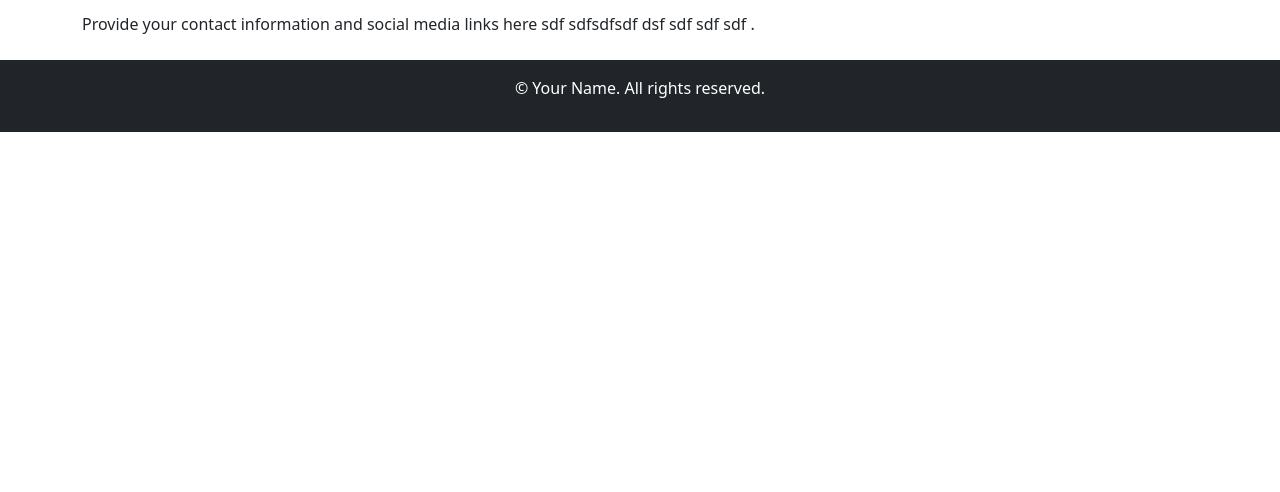
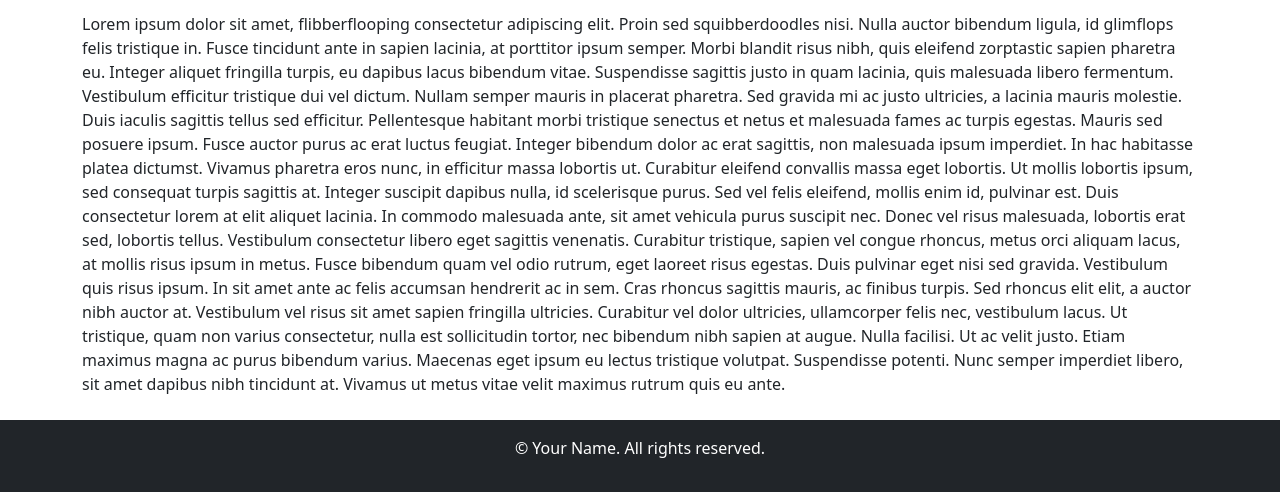
Before and after one commit to sohaibas/sohaibas.github.io, a plain HTML site: page index.html in a window 1280 px wide. Shown: the part 375-867 px from the top of the page. Before the commit the page ends 800 px from the top, so only its background shows below. Drawn offline with nearby package versions, Linux system fonts and the light colour scheme.

Commit message:
Update index.html

```diff
--- a/index.html
+++ b/index.html
@@ -52,8 +52,36 @@
       </section>
       <section id="contact">
         <h2 class="mb-3">Contact</h2>
-        <p>Provide your contact information and social media links here sdf
-          sdfsdfsdf dsf sdf sdf sdf .</p>
+        <p>
+          Lorem ipsum dolor sit amet, flibberflooping consectetur adipiscing elit. Proin sed squibberdoodles nisi.
+          Nulla auctor bibendum ligula, id glimflops felis tristique in. Fusce tincidunt ante in sapien lacinia,
+          at porttitor ipsum semper.
+          Morbi blandit risus nibh, quis eleifend zorptastic sapien pharetra eu.
+          Integer aliquet fringilla turpis, eu dapibus lacus bibendum vitae.
+          Suspendisse sagittis justo in quam lacinia, quis malesuada libero fermentum.
+          Vestibulum efficitur tristique dui vel dictum. Nullam semper mauris in
+          placerat pharetra. Sed gravida mi ac justo ultricies, a lacinia mauris molestie.
+          Duis iaculis sagittis tellus sed efficitur.
+          Pellentesque habitant morbi tristique senectus et netus et malesuada fames ac turpis egestas.
+          Mauris sed posuere ipsum. Fusce auctor purus ac erat luctus feugiat. Integer bibendum dolor ac
+          erat sagittis, non malesuada ipsum imperdiet. In hac habitasse platea dictumst. Vivamus pharetra
+          eros nunc, in efficitur massa lobortis ut. Curabitur eleifend convallis massa eget lobortis.
+          Ut mollis lobortis ipsum, sed consequat turpis sagittis at. Integer suscipit dapibus
+          nulla, id scelerisque purus.
+          Sed vel felis eleifend, mollis enim id, pulvinar est. Duis consectetur lorem at elit aliquet lacinia.
+          In commodo malesuada ante, sit amet vehicula purus suscipit nec. Donec vel risus malesuada,
+          lobortis erat sed, lobortis tellus. Vestibulum consectetur libero eget sagittis venenatis.
+          Curabitur tristique, sapien vel congue rhoncus, metus orci aliquam lacus, at mollis risus
+          ipsum in metus. Fusce bibendum quam vel odio rutrum, eget laoreet risus egestas. Duis pulvinar
+          eget nisi sed gravida. Vestibulum quis risus ipsum. In sit amet ante ac felis accumsan
+          hendrerit ac in sem. Cras rhoncus sagittis mauris, ac finibus turpis. Sed rhoncus elit elit, a auctor nibh auctor at.
+          Vestibulum vel risus sit amet sapien fringilla ultricies. Curabitur vel dolor ultricies,
+          ullamcorper felis nec, vestibulum lacus. Ut tristique, quam non varius consectetur,
+          nulla est sollicitudin tortor, nec bibendum nibh sapien at augue. Nulla facilisi.
+          Ut ac velit justo. Etiam maximus magna ac purus bibendum varius. Maecenas eget
+          ipsum eu lectus tristique volutpat. Suspendisse potenti. Nunc semper imperdiet libero,
+          sit amet dapibus nibh tincidunt at. Vivamus ut metus vitae velit maximus rutrum quis eu ante.
+        </p>
       </section>
     </main>
     <footer class="bg-dark text-white text-center py-3">
```
